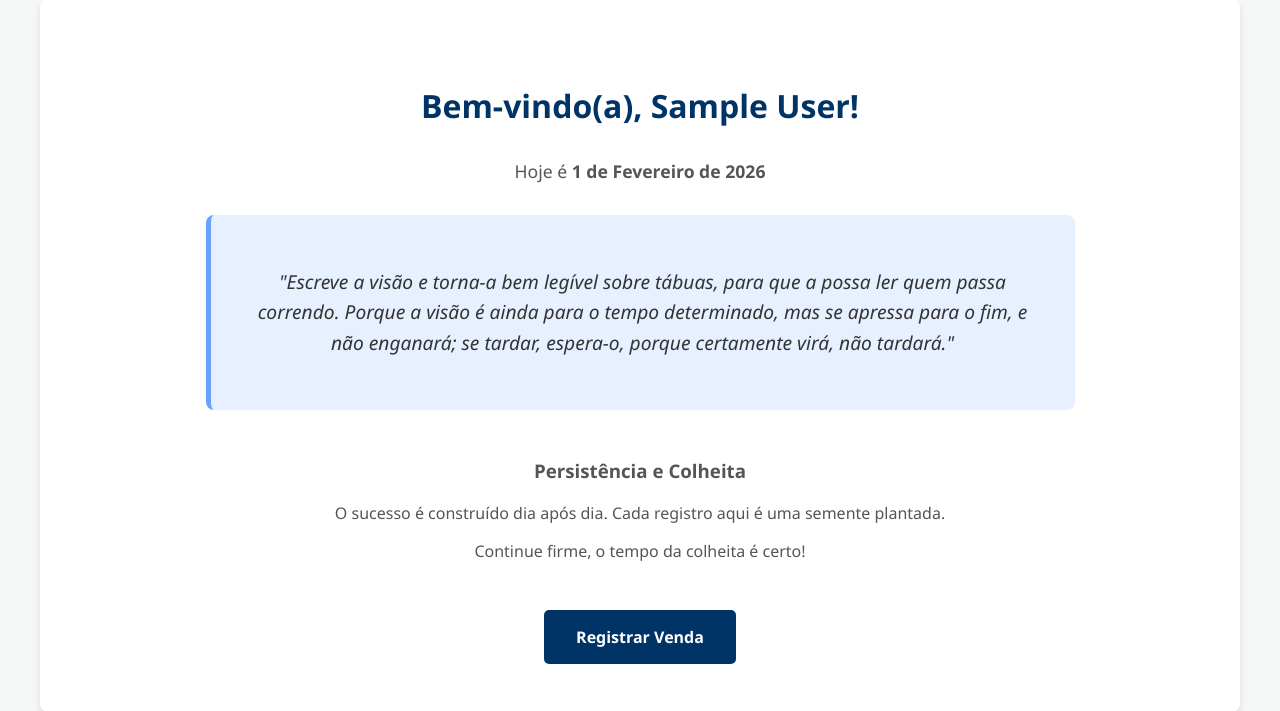
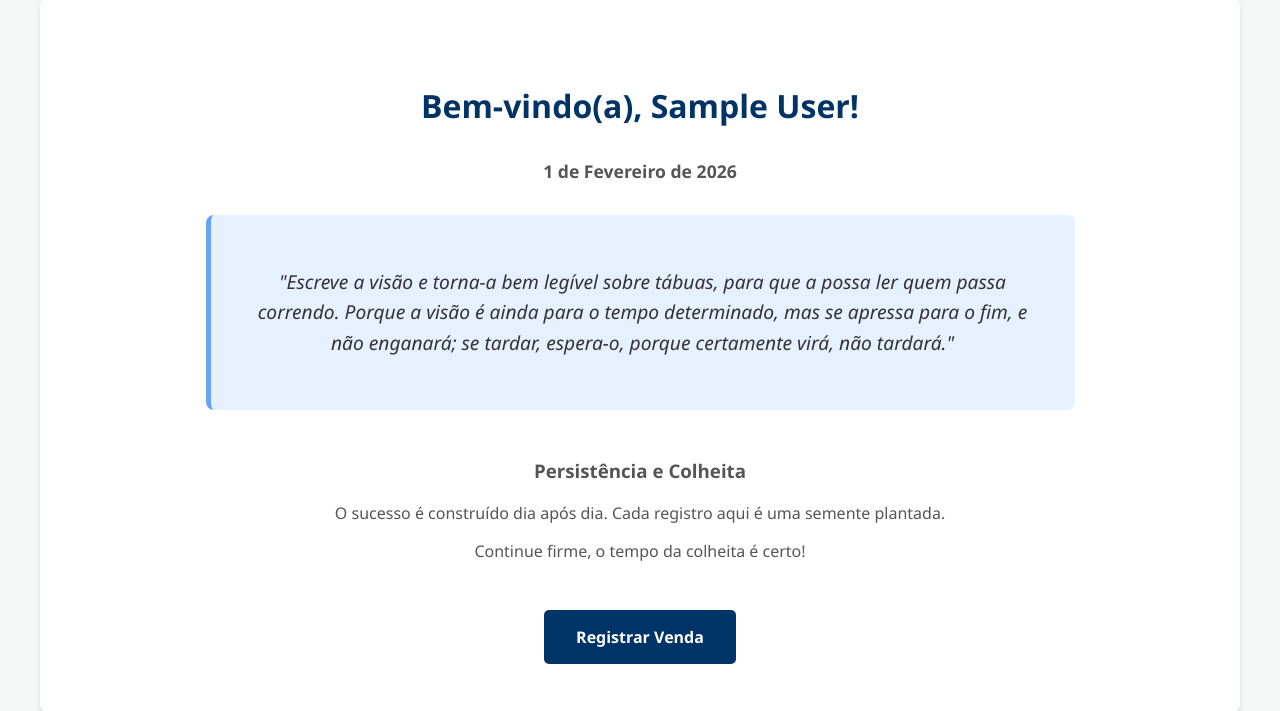
Before and after one commit to lusianegomes123-hue/gestaodecomissao, a Flask app: page / in a window 1280 px wide. Shown: the part 98-809 px from the top of the page. Run offline with Flask 3, Linux system fonts and the light colour scheme; the visitor is signed in with stand-in values (Sample User, id 1).

Commit message:
UI: Remove 'Hoje é' prefix from home page date

```diff
--- a/templates/home.html
+++ b/templates/home.html
@@ -5,7 +5,7 @@
     <h1 style="color: var(--primary-color); margin-bottom: 2rem;">Bem-vindo(a), {{ current_user.full_name }}!</h1>
 
     <p style="font-size: 1.1rem; color: #555; margin-bottom: 2rem;">
-        Hoje é <strong>{{ agora.day }} de {{ ['Janeiro', 'Fevereiro', 'Março', 'Abril', 'Maio', 'Junho', 'Julho',
+        <strong>{{ agora.day }} de {{ ['Janeiro', 'Fevereiro', 'Março', 'Abril', 'Maio', 'Junho', 'Julho',
             'Agosto', 'Setembro', 'Outubro', 'Novembro', 'Dezembro'][agora.month - 1] }} de {{ agora.year }}</strong>
     </p>
 
```
